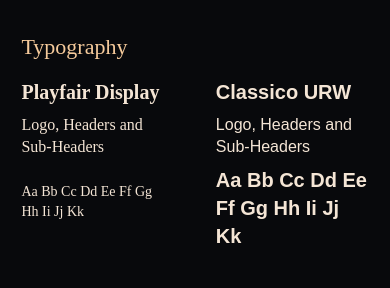
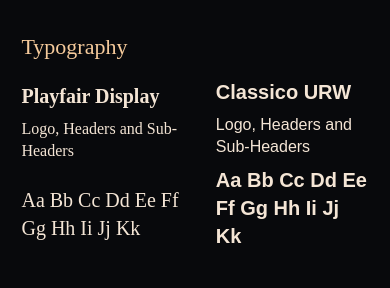
Before and after one commit to Friderike/portfolio-frida-weber, a plain HTML site: page go-cruelty-free2.html in a window 390 px wide. Shown: the part 7376-7664 px from the top of the page. Drawn offline with nearby package versions, Linux system fonts and the light colour scheme; a web font is replaced by a local one.

Commit message:
minor styling

```diff
--- a/css/style-mobile.css
+++ b/css/style-mobile.css
@@ -187,7 +187,6 @@
 
    .playfair {
        width: 48% ;
-       align-self: flex-start; */
    }
 
 .playfair h4  {
@@ -196,11 +195,12 @@
     font-style: normal;
     color: #f4e5d5;
     margin-bottom: 8px;
-
+ padding-top: 2%;
 }
 .playfair h5  {
     font-family: playfair-display, serif;
     font-weight: 400;
+    font-size: 2rem;
     font-style: normal;
     color: #f4e5d5;
     margin-bottom: 8px;
@@ -216,8 +216,6 @@
 .classico {
     padding-left: 4%;
     width: 48%;
-    align-self: flex-start;
-
 }
 .classico h4 {
     font-family: classico-urw, sans-serif;
--- a/go-cruelty-free2.html
+++ b/go-cruelty-free2.html
@@ -339,6 +339,7 @@
           <div class="color-ellipses neutral-3 "></div>
          </div>
 
+
        <div class="container-color-swatches ">
          <p class="small-bodytext ">
             #FFFFFF <br />
@@ -413,7 +414,7 @@
 
 
 <div class=" columns ">
-  <div class="playfair column-content hidden-on-desktop">
+  <div class="playfair column-50 hidden-on-desktop">
 
   <h4>Playfair Display</h4>
   <p>
```
Also changed, not shown: 2 other files.
